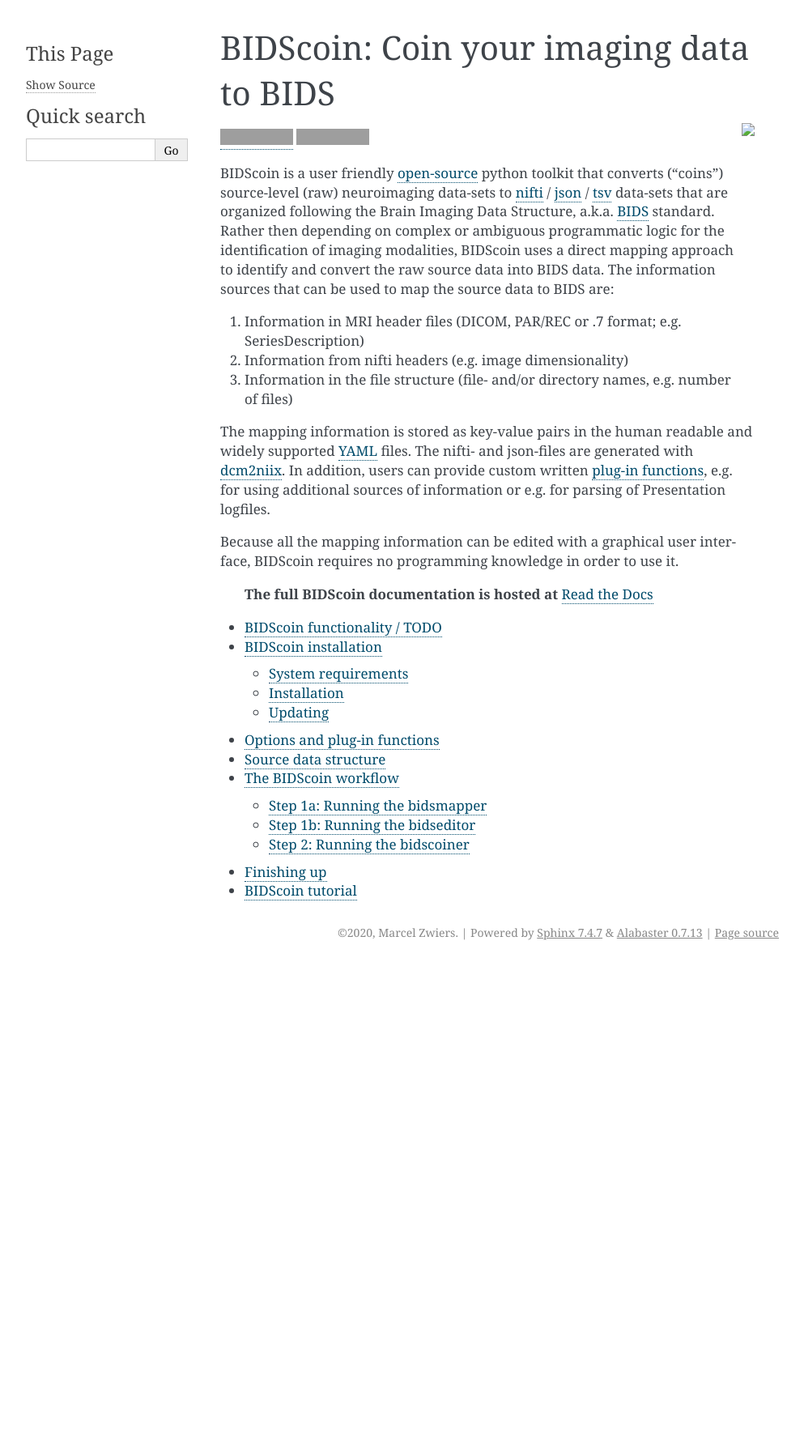
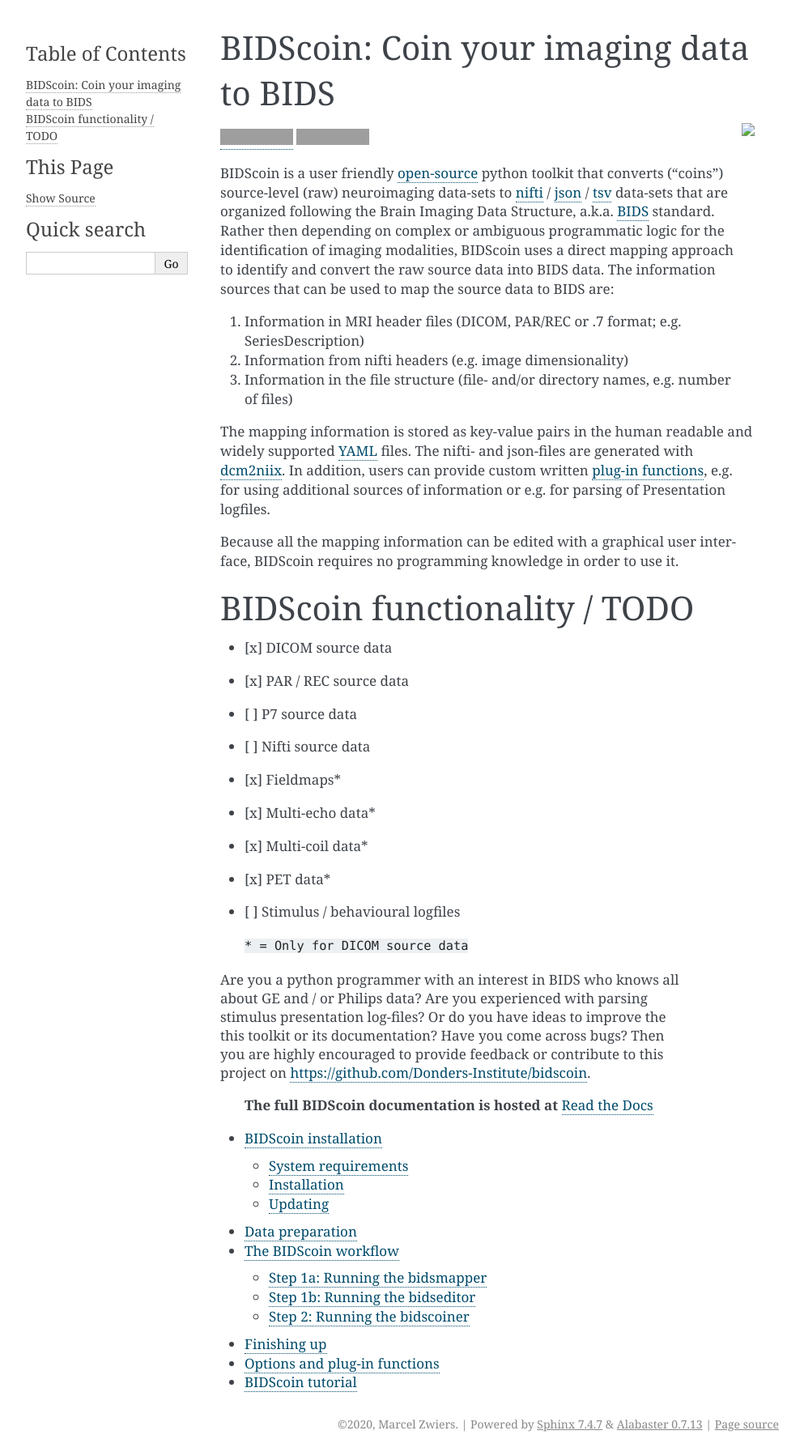
Before and after one commit to Donders-Institute/bidscoin, a Sphinx documentation site: the page built from docs/index.rst, in a window 1280 px wide. Shown: the whole page at 81% size, without its empty margins (148-1141 px from the left). Built offline with Sphinx 7.4.7, drawn with Linux system fonts in a browser that asks for light colours; before the commit the page ends 1191 px from its top, so only the background shows below that; grey boxes are pictures that could not be loaded.

Commit message:
Restructure documentation for readthedocs

```diff
--- a/README.rst
+++ b/README.rst
@@ -38,6 +38,28 @@
 interface, BIDScoin requires no programming knowledge in order to use
 it.
 
+BIDScoin functionality / TODO
+=============================
+
+-  [x] DICOM source data
+-  [x] PAR / REC source data
+-  [ ] P7 source data
+-  [ ] Nifti source data
+-  [x] Fieldmaps\*
+-  [x] Multi-echo data\*
+-  [x] Multi-coil data\*
+-  [x] PET data\*
+-  [ ] Stimulus / behavioural logfiles
+
+   ``* = Only for DICOM source data``
+
+| Are you a python programmer with an interest in BIDS who knows all
+| about GE and / or Philips data? Are you experienced with parsing
+| stimulus presentation log-files? Or do you have ideas to improve the
+| this toolkit or its documentation? Have you come across bugs? Then
+| you are highly encouraged to provide feedback or contribute to this
+| project on https://github.com/Donders-Institute/bidscoin.
+
    **The full BIDScoin documentation is hosted at** `Read the Docs <https://bidscoin.readthedocs.io>`__
 
 .. |PyPI version| image:: https://badge.fury.io/py/bidscoin.svg
--- a/docs/index.rst
+++ b/docs/index.rst
@@ -3,10 +3,9 @@
 .. toctree::
    :maxdepth: 2
 
-   features
    installation
-   options
    preparation
    workflow
    finalizing
+   options
    tutorial
--- a/docs/preparation.rst
+++ b/docs/preparation.rst
@@ -1,5 +1,5 @@
-Source data structure
-=====================
+Data preparation
+================
 
 BIDScoin will take your (raw) source data as well as a YAML file with
 the key-value mapping (dictionary) information as input, and returns a
```
Also changed, not shown: docs/features.rst (deleted, +0 -23 lines).
